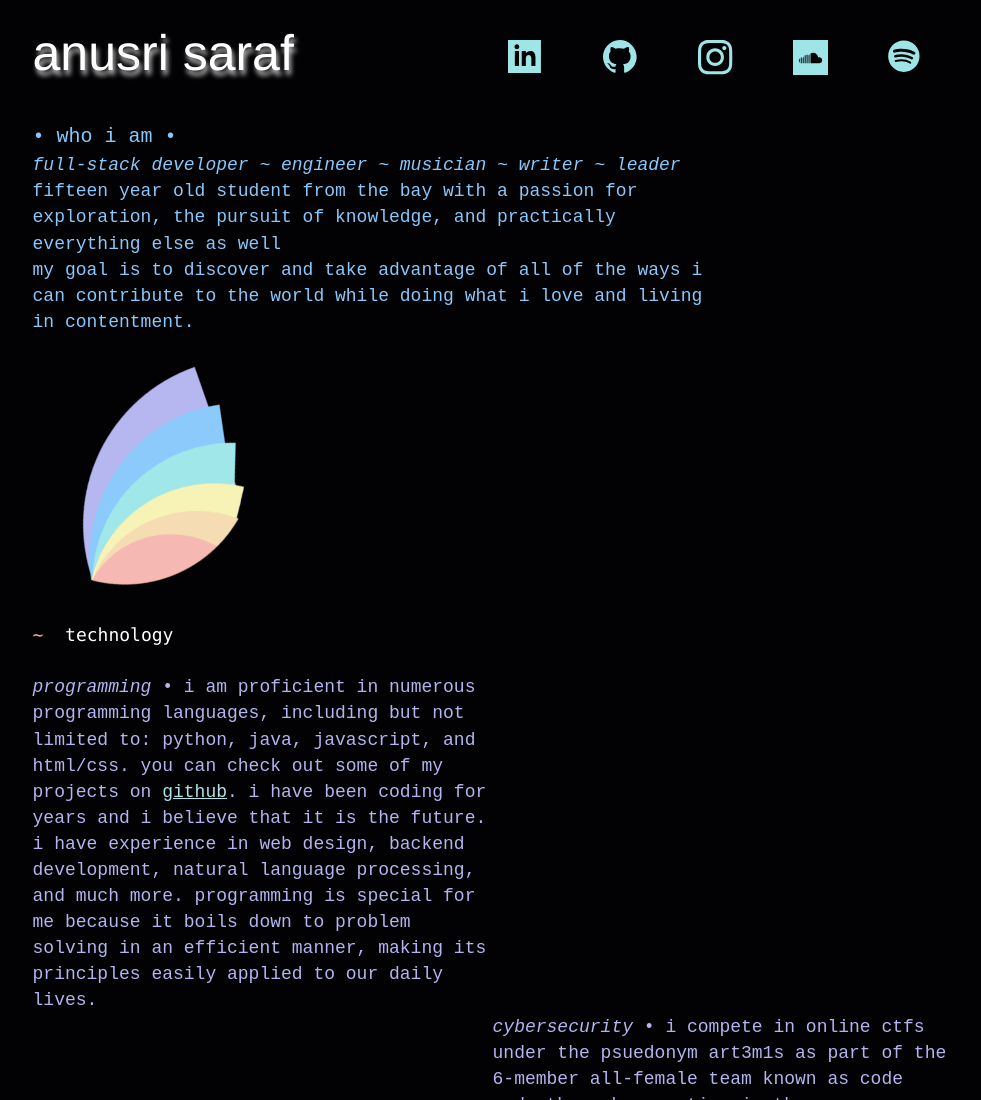
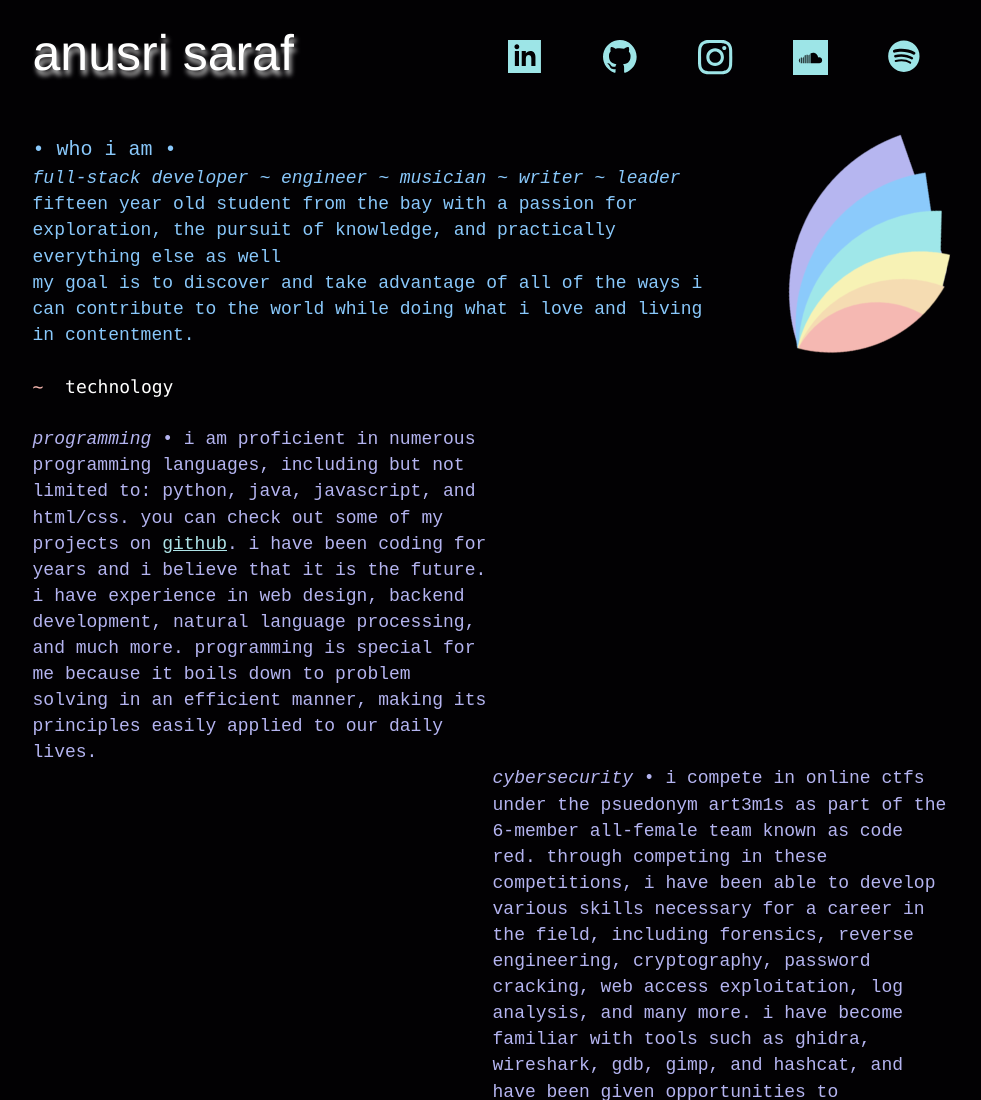
Before and after one commit to sri240/anusri-saraf-website, a Gatsby site: page / in a window 1280 px wide. Shown: the top 1100 px of the page, without its empty margins (147-1128 px from the left). Built offline with nearby package versions, Linux system fonts and the light colour scheme; Gatsby itself is replaced by a stand-in of ours.

Commit message:
fixed intro

```diff
--- a/src/pages/index.js
+++ b/src/pages/index.js
@@ -23,8 +23,8 @@ const IndexPage = () => (
       color: 'rgb(157, 229, 231)',
       textAlign: "center",
       }}>• where to find me •</p>*/}
-
-    <span class="description" style={{float:"left", width:"920px"}}>
+    <span class="intro">
+      <span class="description" style={{float:"left"}}>
         <p style = {{
           fontSize: '20px',
           marginBottom: '0.1em',
@@ -38,9 +38,10 @@ const IndexPage = () => (
       </span>
       <span class="mylogo" style={{
           alignItems: "left",
-
+          float:"right"
           }}>
         <Image />
+      </span>
     </span>
     {/*250, 173, 143 */}
     <span class="activities"  style={{clear:"both"}}>
```
Lines whose indentation alone changed are shown as unchanged.
